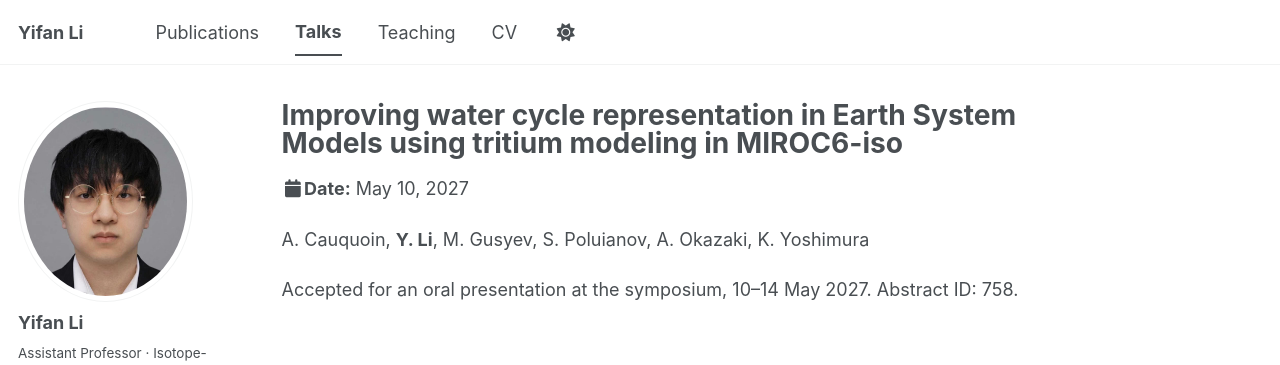
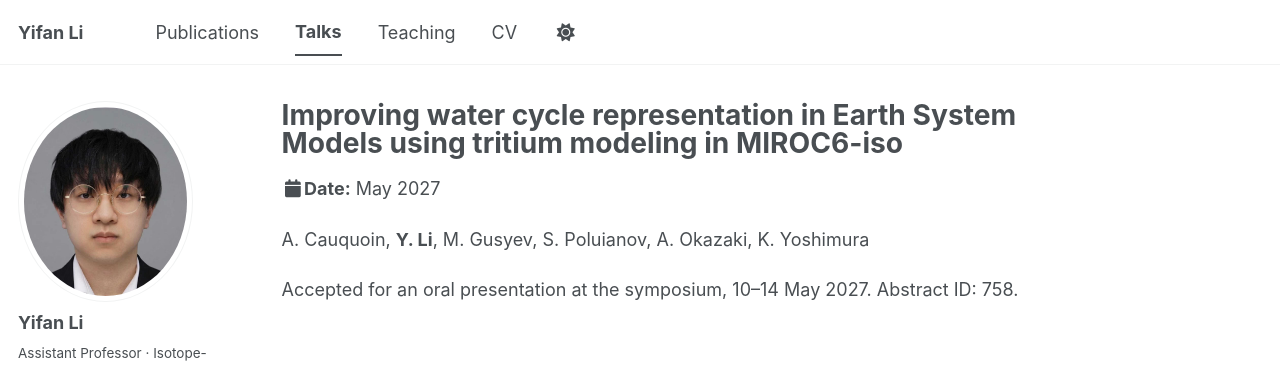
Before and after one commit to Yifanli-9/yifanli-9.github.io, a Jekyll site: the page built from _talks/2027-05-10-isotope-hydrology-tritium.md, in a window 1280 px wide. Shown: the top 365 px of the page. Built offline with Jekyll 4.4.1, drawn with Linux system fonts in a browser that asks for light colours; a style sheet for code colours, icons or effects is not loaded.

Commit message:
Display only confirmed date precision for new presentations

```diff
--- a/_includes/archive-single-talk-cv.html
+++ b/_includes/archive-single-talk-cv.html
@@ -33,7 +33,7 @@
         <a href="{{ base_path }}{{ post.url }}" rel="permalink">{{ title }}</a>
       {% endif %}
     </h3>
-    {% if post.date %}<p class="page__meta"><i class="fa fa-clock" aria-hidden="true"></i> {% if post.date_precision == 'year' %}{{ post.date | date: '%Y' }}{% else %}{{ post.date | date: '%B %d, %Y' }}{% endif %}</p>{% endif %}
+    {% if post.date %}<p class="page__meta"><i class="fa fa-clock" aria-hidden="true"></i> {% if post.date_precision == 'year' %}{{ post.date | date: '%Y' }}{% elsif post.date_precision == 'month' %}{{ post.date | date: '%B %Y' }}{% else %}{{ post.date | date: '%B %d, %Y' }}{% endif %}</p>{% endif %}
     {% if post.venue%}<p class="archive__item-excerpt" itemprop="description">{{post.type}} at {{ post.venue }},  {{post.location}}</p>{% endif %}
     </li>
   </article>
--- a/_layouts/talk.html
+++ b/_layouts/talk.html
@@ -20,7 +20,7 @@ layout: default
   <article class="page" itemscope itemtype="http://schema.org/CreativeWork">
     {% if page.title %}<meta itemprop="headline" content="{{ page.title | markdownify | strip_html | strip_newlines | escape_once }}">{% endif %}
     {% if page.excerpt %}<meta itemprop="description" content="{{ page.excerpt | markdownify | strip_html | strip_newlines | escape_once }}">{% endif %}
-    {% if page.date and page.date_precision != 'year' %}<meta itemprop="datePublished" content="{{ page.date | date: "%B %d, %Y" }}">{% endif %}
+    {% if page.date and page.date_precision == nil %}<meta itemprop="datePublished" content="{{ page.date | date: "%B %d, %Y" }}">{% endif %}
     {% if page.modified %}<meta itemprop="dateModified" content="{{ page.modified | date: "%B %d, %Y" }}">{% endif %}
 
     <div class="page__inner-wrap">
@@ -34,6 +34,8 @@ layout: default
           <p class="page__date"><strong><i class="fa fa-fw fa-calendar" aria-hidden="true"></i>Date:</strong> <time datetime="{{ page.modified | date: "%Y-%m-%d" }}">{{ page.modified | date: "%B %d, %Y" }}</time></p>
         {% elsif page.date_precision == 'year' %}
           <p class="page__date"><strong><i class="fa fa-fw fa-calendar" aria-hidden="true"></i>Year:</strong> <time datetime="{{ page.date | date: '%Y' }}">{{ page.date | date: '%Y' }}</time></p>
+        {% elsif page.date_precision == 'month' %}
+          <p class="page__date"><strong><i class="fa fa-fw fa-calendar" aria-hidden="true"></i>Date:</strong> <time datetime="{{ page.date | date: '%Y-%m' }}">{{ page.date | date: '%B %Y' }}</time></p>
         {% elsif page.date %}
           <p class="page__date"><strong><i class="fa fa-fw fa-calendar" aria-hidden="true"></i>Date:</strong> <time datetime="{{ page.date | date_to_xmlschema }}">{{ page.date | date: "%B %d, %Y" }}</time></p>
         {% endif %}
```
Also changed, not shown: _talks/2026-12-07-agu26-canopy-snow-albedo.md (+1 -0 lines), _talks/2027-05-10-isotope-hydrology-tritium.md (+1 -0 lines).
